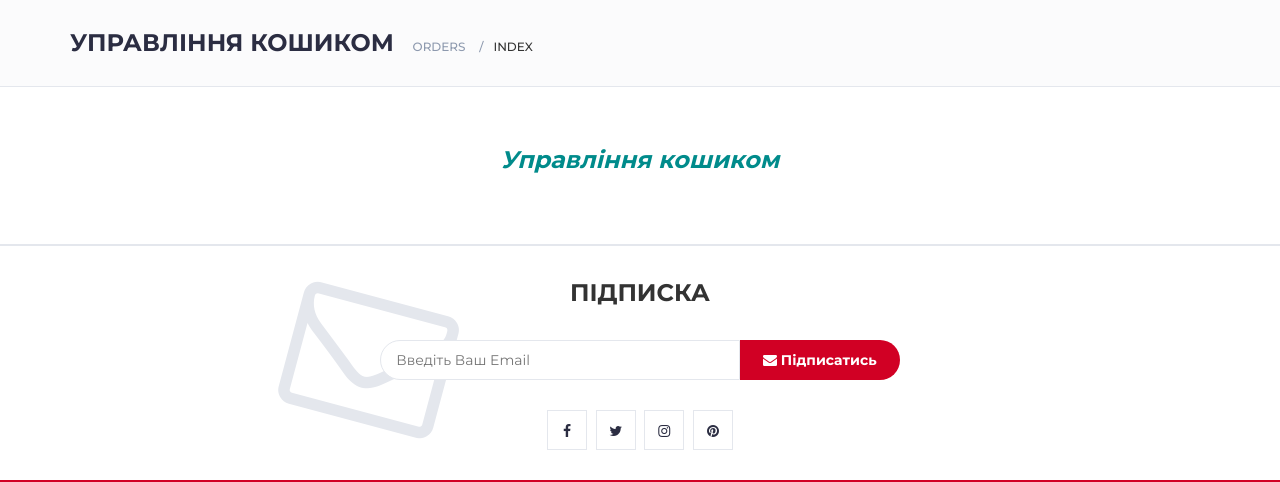
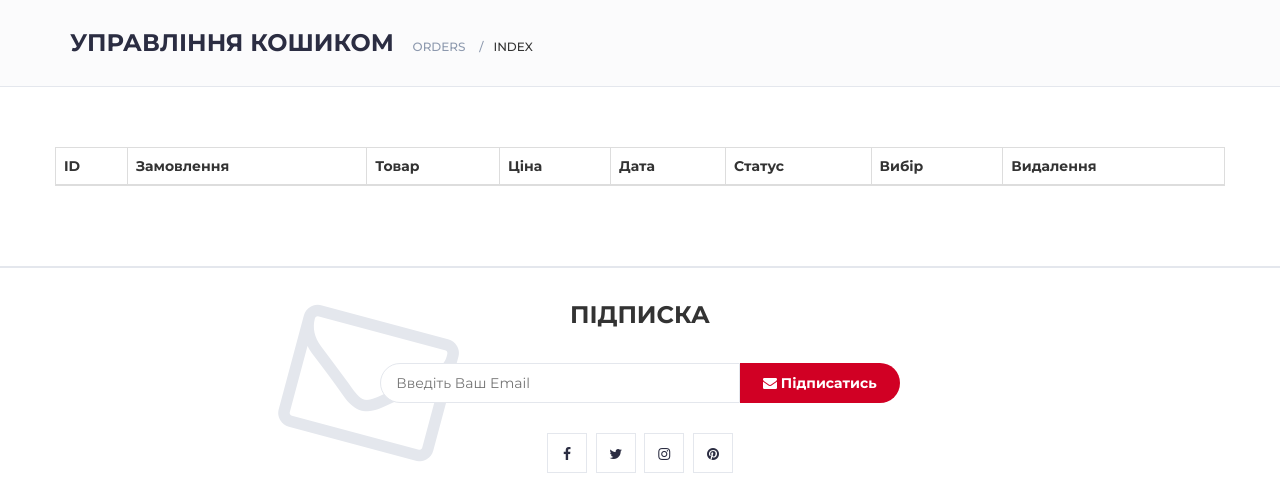
Before and after one commit to vad123321/WebShop, a Django app: page /orders/ in a window 1280 px wide. Shown: the part 207-689 px from the top of the page. Run offline with Django 5.2, Linux system fonts and the light colour scheme; tables that the repository leaves empty hold one stand-in row (values such as "Sample post"); lists and menus that the app fills with data are empty; parts of the project's set-up code (start-up, migrations or seed data) failed here and were passed over; some libraries are stand-ins or nearby versions.

Commit message:
page cart management

```diff
--- a/templates/orders/index.html
+++ b/templates/orders/index.html
@@ -1,6 +1,7 @@
 {% extends '_layouts/base.html' %}
 
 {% block content %}
+{% load static %}
     <div class="content-panel">
         <div class="section">
 		<!-- container -->
@@ -8,9 +9,39 @@
 				<!-- row -->
 				<div class="row">
 					<!-- ------------------------------------------------------------ -->
-                     <h3 style="color:darkcyan; text-align: center; font-style: italic;">
-                        {{ title }}
-                     </h3>
+                     <table class="table table-striped table-bordered">
+						<thead>
+							<tr>
+								<th>ID</th>
+								<th>Замовлення</th>
+								<th>Товар</th>
+								<th>Ціна</th>
+								<th>Дата</th>
+								<th>Статус</th>
+								<th>Вибір</th>
+								<th>Видалення</th>
+							</tr>
+						</thead>
+						<body>
+							{% for order in user_orders %}
+								<tr>
+									<td>{{ order.id }}</td>
+									<td>{{ order.title }}</td>
+									<td>{{ order.product.name }}</td>
+									<td>{{ order.amount }}</td>
+									<td>{{ order.date }}</td>
+									<td>{{ order.notes }}</td>
+									<td><input type="checkbox" class="check" value="jes" checked></td>
+									<td>
+										<input type="hidden" value="{{ order.id }}">
+										<button class="btn btn-sm btn-warning del-btn">
+											Видалити
+										</button>
+									</td>
+								</tr>
+							{% endfor %}
+						</body>
+					 </table>
 					<!-- ------------------------------------------------------------ -->
 				</div>
 				<!-- /row -->
@@ -18,4 +49,9 @@
 			<!-- /container -->
 		</div>
     </div>
+	<style>
+		td {
+			vertical-align: middle !important;
+		}
+	</style>
 {% endblock %}
```
